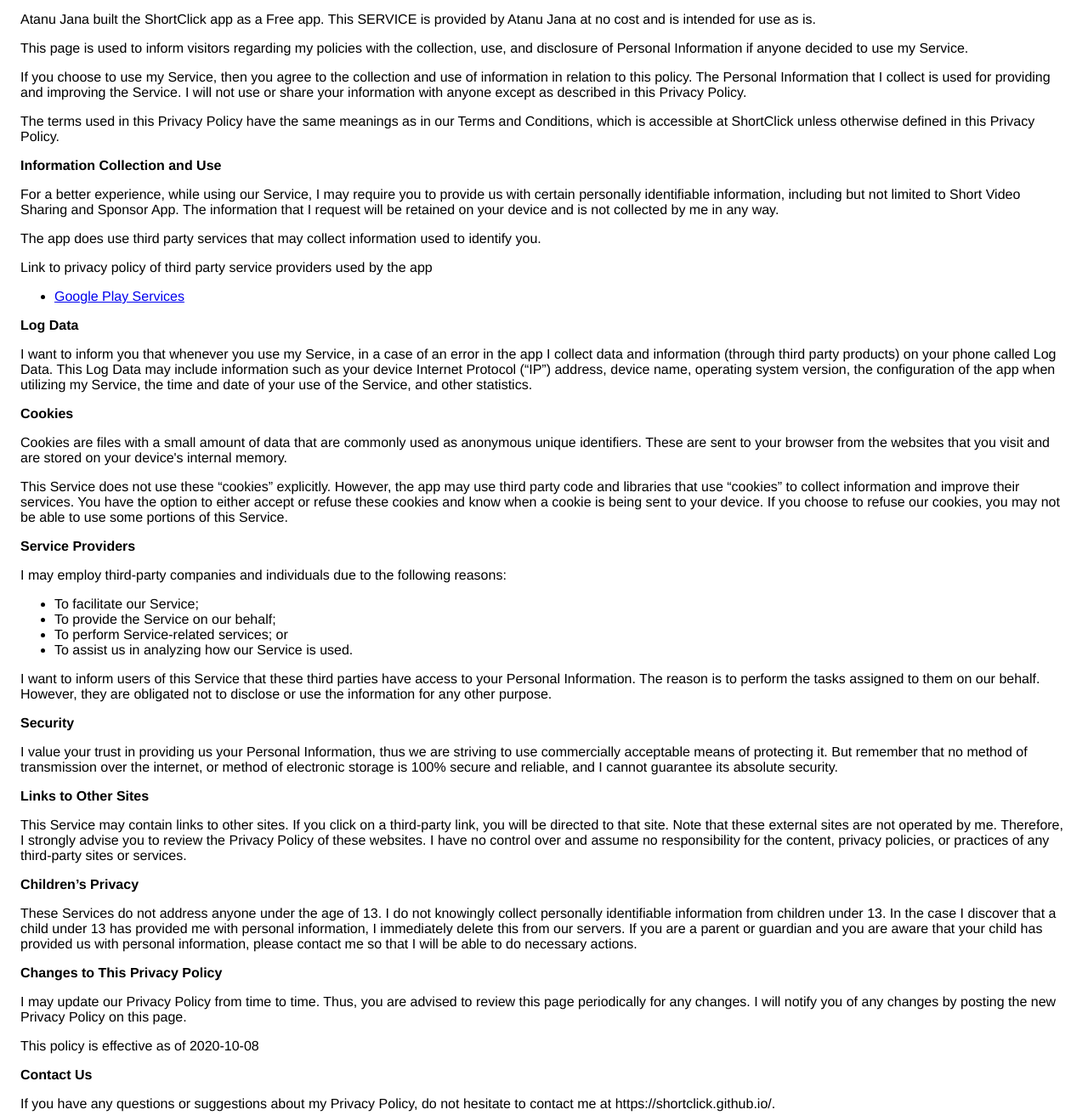
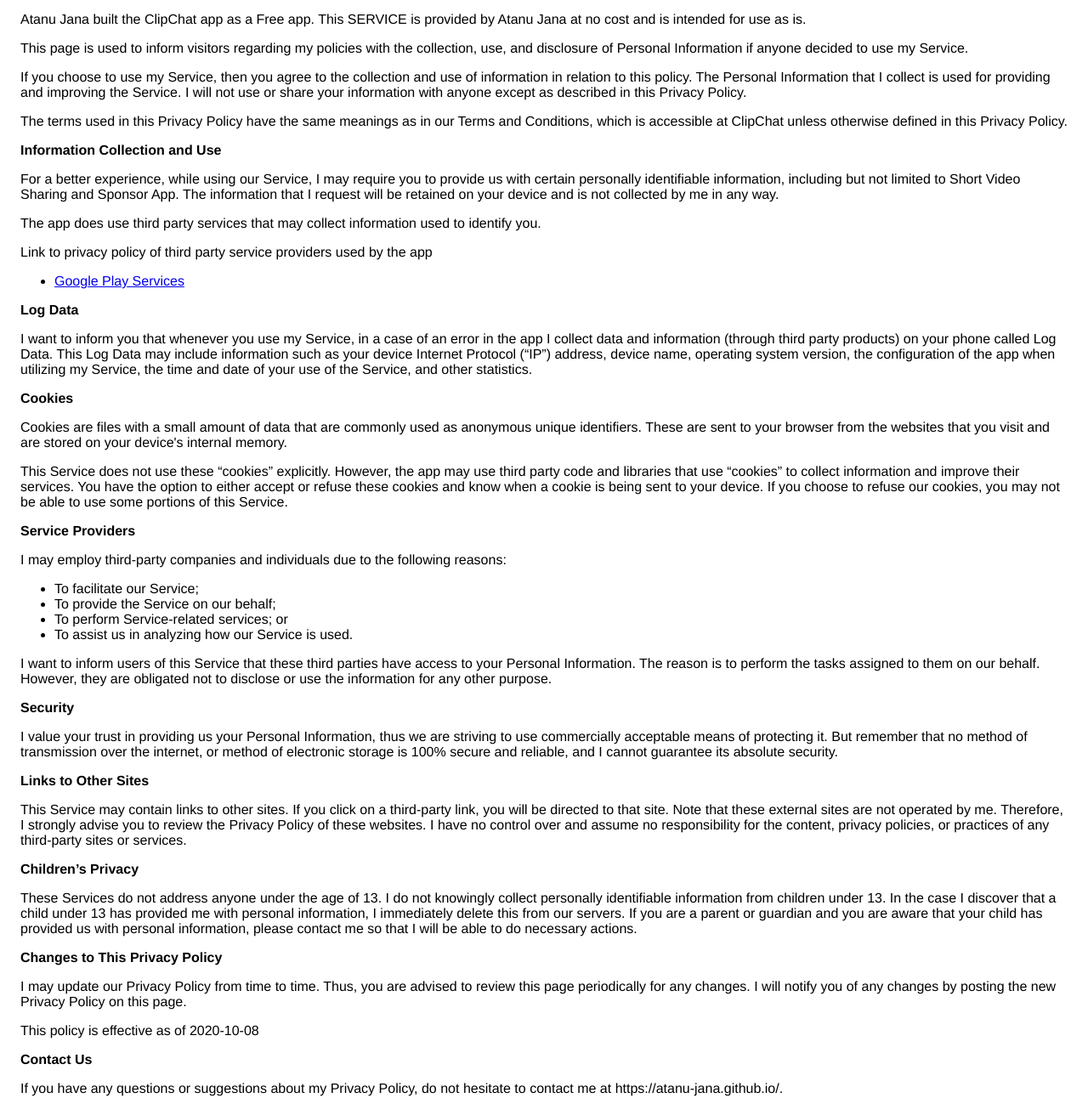
Before and after one commit to shortclick/shortclick.github.io, a plain HTML site: page privacy_policy.html in a window 1280 px wide. Shown: the part 44-1356 px from the top of the page at 85% size. Drawn offline with Linux system fonts and the light colour scheme.

Commit message:
Update privacy_policy.html

```diff
--- a/privacy_policy.html
+++ b/privacy_policy.html
@@ -9,7 +9,7 @@
     </head>
     <body>
     <strong>Privacy Policy</strong> <p>
-                  Atanu Jana built the ShortClick app as
+                  Atanu Jana built the ClipChat app as
                   a Free app. This SERVICE is provided by
                   Atanu Jana at no cost and is intended for use as
                   is.
@@ -26,7 +26,7 @@
                 </p> <p>
                   The terms used in this Privacy Policy have the same meanings
                   as in our Terms and Conditions, which is accessible at
-                  ShortClick unless otherwise defined in this Privacy Policy.
+                  ClipChat unless otherwise defined in this Privacy Policy.
                 </p> <p><strong>Information Collection and Use</strong></p> <p>
                   For a better experience, while using our Service, I
                   may require you to provide us with certain personally
@@ -104,7 +104,7 @@
                   this page.
                 </p> <p>This policy is effective as of 2020-10-08</p> <p><strong>Contact Us</strong></p> <p>
                   If you have any questions or suggestions about my
-                  Privacy Policy, do not hesitate to contact me at https://shortclick.github.io/.
+                  Privacy Policy, do not hesitate to contact me at https://atanu-jana.github.io/.
                 </p>
 
     </body>
```
